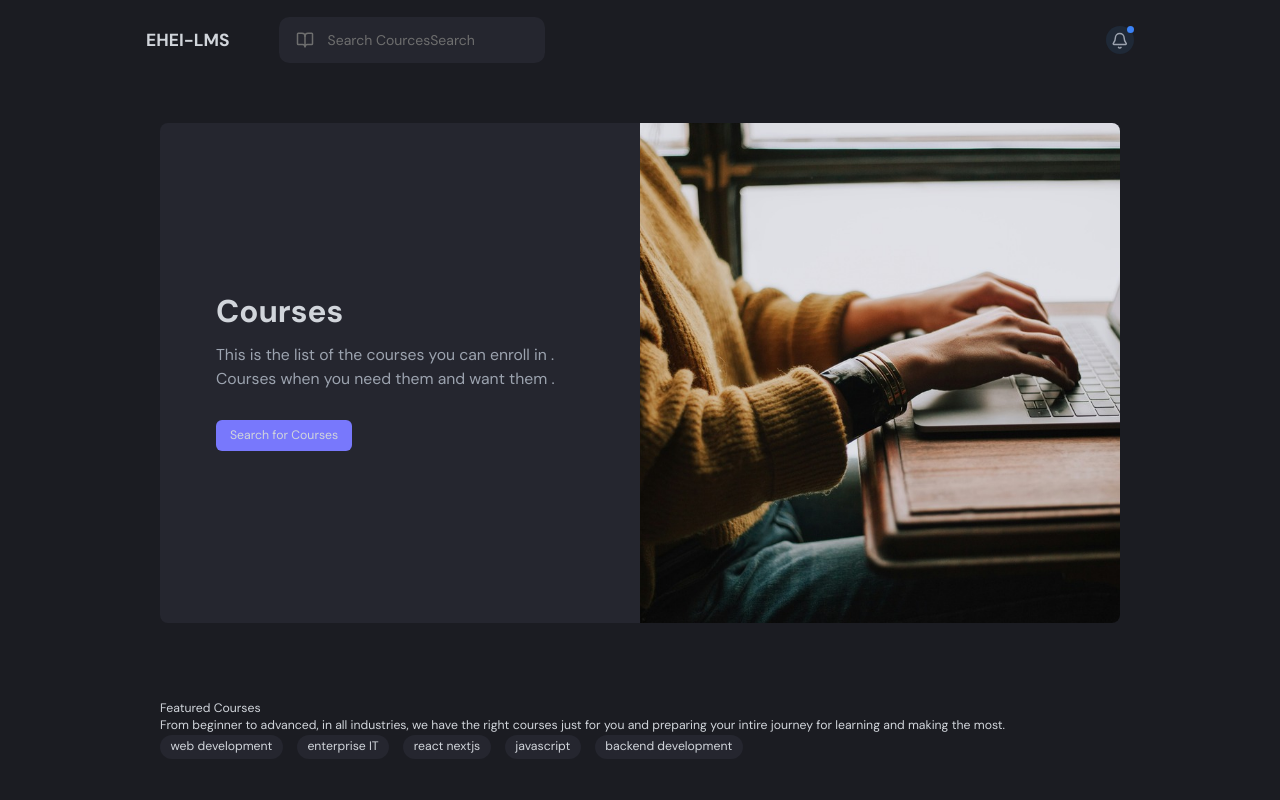
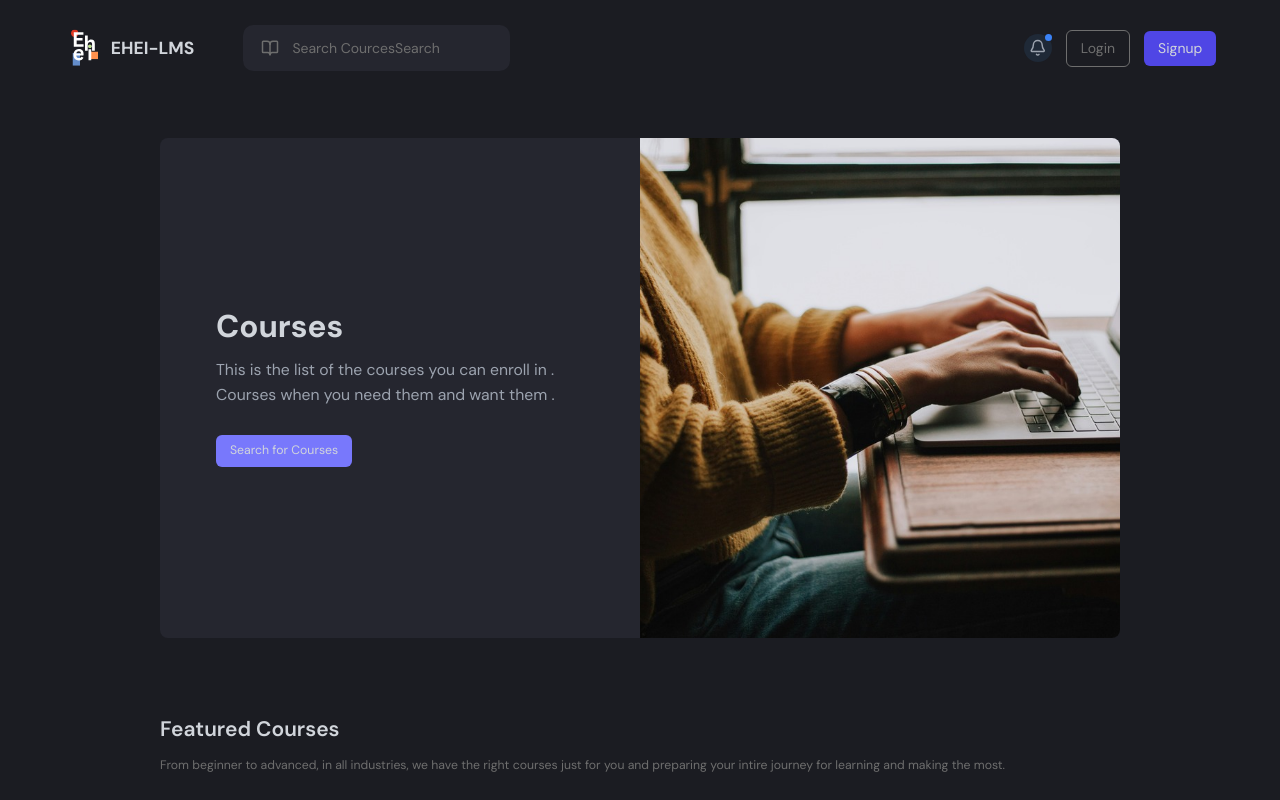
Before and after one commit to Berkail/LMS-PFA, a Next.js app in the folder front-end/: page / in a window 1280 px wide. Shown: the top 800 px of the page. Built offline with nearby package versions, Linux system fonts and the light colour scheme.

Commit message:
Add dashboard with sidebar; update landing page with logo and auth

```diff
--- /dev/null
+++ b/front-end/src/app/(dashboard)/layout.tsx
@@ -0,0 +1,27 @@
+"use client";
+
+import AppSidebar from "@/components/AppSidebar";
+import { Sidebar, SidebarProvider } from "@/components/ui/sidebar";
+import { cn } from "@/lib/utils";
+import { useParams } from "next/navigation";
+
+
+
+export default function DashboardLayout({ chidren }: { chidren: React.ReactNode }) {
+    const pathname = useParams();
+
+
+  return (
+    <SidebarProvider>
+    <div className="dashboard">
+        <AppSidebar />
+        <div className="dashboard__content">
+            <div className={cn("dashboard__main")} style={{height: "100vh"}}>
+
+                <main className="dashboard__body">{chidren}</main>
+            </div>
+        </div>
+    </div>
+    </SidebarProvider>
+  );
+}
--- /dev/null
+++ b/front-end/src/app/(dashboard)/student/profile/page.tsx
@@ -0,0 +1,9 @@
+import React from 'react'
+
+function StudentProfilePage() {
+  return (
+    <div>StudentProfilePage</div>
+  )
+}
+
+export default StudentProfilePage
--- /dev/null
+++ b/front-end/src/app/(dashboard)/teacher/profile/page.tsx
@@ -0,0 +1,9 @@
+import React from 'react'
+
+function TeacherProfilePage() {
+  return (
+    <div>TeacherProfilePage</div>
+  )
+}
+
+export default TeacherProfilePage
--- a/front-end/src/app/(nondashboard)/landing/page.tsx
+++ b/front-end/src/app/(nondashboard)/landing/page.tsx
@@ -47,7 +47,7 @@ const LoadingSkeleton = () => {
   );
 };
 
-  const currentImage = useCarousel ({ totalImages: 3 });
+const currentImage = useCarousel ({ totalImages: 3 });
 
   return (
       <motion.div
@@ -101,8 +101,8 @@ const LoadingSkeleton = () => {
           viewport={{ amount:0.3, once:true}}
           className="landing__featured"
           >
-          <h2 className="landing__featured__title">Featured Courses</h2>
-          <p className="landing__featured__description">
+          <h2 className="landing__featured-title">Featured Courses</h2>
+          <p className="landing__featured-description">
             From beginner to advanced, in all industries, we have the right courses just for you and preparing your intire journey for learning and making the most.
           </p>
 
--- a/front-end/src/app/globals.css
+++ b/front-end/src/app/globals.css
@@ -40,24 +40,24 @@ input[type="color"] {
 @layer base {
   :root {
     --background: 0 0% 100%;
-    --foreground: 222.2 84% 4.9%;
+    --foreground: 240 10% 3.9%;
     --card: 0 0% 100%;
-    --card-foreground: 222.2 84% 4.9%;
+    --card-foreground: 240 10% 3.9%;
     --popover: 0 0% 100%;
-    --popover-foreground: 222.2 84% 4.9%;
-    --primary: 221.2 83.2% 53.3%;
-    --primary-foreground: 210 40% 98%;
-    --secondary: 210 40% 96.1%;
-    --secondary-foreground: 222.2 47.4% 11.2%;
-    --muted: 210 40% 96.1%;
-    --muted-foreground: 215.4 16.3% 46.9%;
-    --accent: 210 40% 96.1%;
-    --accent-foreground: 222.2 47.4% 11.2%;
+    --popover-foreground: 240 10% 3.9%;
+    --primary: 240 5.9% 10%;
+    --primary-foreground: 0 0% 98%;
+    --secondary: 240 4.8% 95.9%;
+    --secondary-foreground: 240 5.9% 10%;
+    --muted: 240 4.8% 95.9%;
+    --muted-foreground: 240 3.8% 46.1%;
+    --accent: 240 4.8% 95.9%;
+    --accent-foreground: 240 5.9% 10%;
     --destructive: 0 84.2% 60.2%;
-    --destructive-foreground: 210 40% 98%;
-    --border: 214.3 31.8% 91.4%;
-    --input: 214.3 31.8% 91.4%;
-    --ring: 221.2 83.2% 53.3%;
+    --destructive-foreground: 0 0% 98%;
+    --border: 240 5.9% 90%;
+    --input: 240 5.9% 90%;
+    --ring: 240 5.9% 10%;
     --radius: 0.5rem;
     --chart-1: 12 76% 61%;
     --chart-2: 173 58% 39%;
@@ -67,25 +67,25 @@ input[type="color"] {
   }
 
   .dark {
-    --background: 222.2 84% 4.9%;
-    --foreground: 210 40% 98%;
-    --card: 222.2 84% 4.9%;
-    --card-foreground: 210 40% 98%;
-    --popover: 222.2 84% 4.9%;
-    --popover-foreground: 210 40% 98%;
-    --primary: 217.2 91.2% 59.8%;
-    --primary-foreground: 222.2 47.4% 11.2%;
-    --secondary: 217.2 32.6% 17.5%;
-    --secondary-foreground: 210 40% 98%;
-    --muted: 217.2 32.6% 17.5%;
-    --muted-foreground: 215 20.2% 65.1%;
-    --accent: 217.2 32.6% 17.5%;
-    --accent-foreground: 210 40% 98%;
+    --background: 240 10% 3.9%;
+    --foreground: 0 0% 98%;
+    --card: 240 10% 3.9%;
+    --card-foreground: 0 0% 98%;
+    --popover: 240 10% 3.9%;
+    --popover-foreground: 0 0% 98%;
+    --primary: 0 0% 98%;
+    --primary-foreground: 240 5.9% 10%;
+    --secondary: 240 3.7% 15.9%;
+    --secondary-foreground: 0 0% 98%;
+    --muted: 240 3.7% 15.9%;
+    --muted-foreground: 240 5% 64.9%;
+    --accent: 240 3.7% 15.9%;
+    --accent-foreground: 0 0% 98%;
     --destructive: 0 62.8% 30.6%;
-    --destructive-foreground: 210 40% 98%;
-    --border: 217.2 32.6% 17.5%;
-    --input: 217.2 32.6% 17.5%;
-    --ring: 224.3 76.3% 48%;
+    --destructive-foreground: 0 0% 98%;
+    --border: 240 3.7% 15.9%;
+    --input: 240 3.7% 15.9%;
+    --ring: 240 4.9% 83.9%;
     --chart-1: 220 70% 50%;
     --chart-2: 160 60% 45%;
     --chart-3: 30 80% 55%;
@@ -96,6 +96,7 @@ input[type="color"] {
 
 
 
+
 .bg-sidebar {
   @apply bg-customgreys-primarybg;
 }
@@ -1196,6 +1197,11 @@ input[type="color"] {
 }
 
 /* NonDashboard Navbar */
+
+.nondashboard-navbar__logo-wrapper {
+  @apply flex items-center gap-2;
+}
+
 .nondashboard-navbar {
   @apply w-full flex justify-center bg-customgreys-primarybg;
 }
--- /dev/null
+++ b/front-end/src/components/AppSidebar.tsx
@@ -0,0 +1,89 @@
+import { usePathname } from 'next/navigation';
+import Link from 'next/link'; // FIXED: Correct Link import
+import React from 'react';
+import {
+    Sidebar,
+  SidebarContent, SidebarHeader, SidebarMenu, SidebarMenuButton, SidebarMenuItem, useSidebar
+} from '@/components/ui/sidebar';
+import { BookOpen, ChartColumn, ClipboardPenLine, PanelLeft, Settings, User } from 'lucide-react';
+import Image from 'next/image';
+import { cn } from '@/lib/utils';
+
+const AppSidebar = () => {
+    const pathname = usePathname();
+    const { toggleSidebar } = useSidebar();
+
+    const navLinks = {
+        students: [
+            { icon: BookOpen, label: "Courses", href: '/student/courses' },
+            { icon: ClipboardPenLine, label: "Assignments", href: '/student/assignments' },
+            { icon: User, label: "Profile", href: '/student/profile' },
+            { icon: ChartColumn, label: "Progress", href: '/student/progress' },
+        ],
+        teacher: [
+            { icon: BookOpen, label: "Courses", href: '/teacher/courses' },
+            { icon: ClipboardPenLine, label: "Assignments", href: '/teacher/assignments' },
+            { icon: ChartColumn, label: "Profile", href: '/teacher/progress' },
+            { icon: Settings, label: "Settings", href: '/teacher/settings' },
+        ]
+    };
+
+    const currentNavLinks = navLinks['students'];
+
+    return (
+      <Sidebar
+        collapsible="icon" // FIXED: Changed to boolean
+        style={{ height: '100vh' }}
+        className="bg-customgreys-primarybg border-none shadow-lg"
+      >
+        <SidebarHeader>
+          <SidebarMenu className='app-sidebar__menu'>
+            <SidebarMenuItem>
+                <SidebarMenuButton
+                  size="lg"
+                  onClick={() => toggleSidebar()}
+                  className="group hover:bg-customgreys-secondarybg"
+                >
+                  <div className='app-sidebar__logo-container group'>
+                    <div className='app-sidebar__logo-wrapper'>
+                        <Image src='/logo.svg' alt='logo' width={25} height={20} className="app-sidebar__logo"/>
+                        <p className='app-sidebar__title'>Ehei LMS</p>
+                    </div>
+                    <PanelLeft className='app-sidebar__collapse-icon' />
+                  </div>
+                </SidebarMenuButton>
+            </SidebarMenuItem>
+          </SidebarMenu>
+        </SidebarHeader>
+        <SidebarContent>
+          <SidebarMenu className='app-sidebar__nav-menu'>
+            {currentNavLinks.map((link) => {
+                const isActive = pathname && pathname.startsWith(link.href); // FIXED: Ensure pathname exists
+                return (
+                  <SidebarMenuItem
+                    key={link.href}
+                    className={cn("app-sidebar__nav-item", isActive && "bg-gray-800")}
+                  >
+                    <SidebarMenuButton
+                      size="lg"
+                      asChild
+                      className={cn("app-sidebar__nav-button", !isActive && "text-customgreys-dirtyGrey")}
+                    >
+                      <Link href={link.href} className='app-sidebar__nav-link'>
+                        <link.icon className={isActive ? "text-white-50" : "text-gray-500"} />
+                        <span className={cn("app-sidebar__nav-text", isActive ? "text-white-50" : "text-gray-500")}>
+                          {link.label}
+                        </span>
+                      </Link>
+                    </SidebarMenuButton>
+                    {isActive && <div className='app-sidebar__active-indicator'></div>}
+                  </SidebarMenuItem>
+                );
+            })}
+          </SidebarMenu>
+        </SidebarContent>
+      </Sidebar>
+    );
+};
+
+export default AppSidebar;
--- a/front-end/src/components/Footer.tsx
+++ b/front-end/src/components/Footer.tsx
@@ -5,7 +5,7 @@ import Link from "next/link";
 const Footer = () => {
     return (
         <div className="footer">
-            <p>&copy; 2025 EDROH. ALL Rights Reserved.</p>
+            <p>&copy; 2025 EHEI. ALL Rights Reserved.</p>
             <div className="footer__link">
                 {["About", "Privacy Policy", "Licensing","Contact"].map((item) => (
                    <Link key={item}
--- a/front-end/src/components/NonDashboardNavBar.tsx
+++ b/front-end/src/components/NonDashboardNavBar.tsx
@@ -2,15 +2,20 @@
 import {Bell, BookOpen} from "lucide-react"
 import Link from 'next/link'
 import React from 'react'
+import { Button } from "./ui/button"
+import Image from "next/image"
 
 const NonDashboardNavBar = () => {
   return (
     <nav className="nondashboard-navbar">
         <div className="nondashboard-navbar__container">
            <div className="nondashboard-navbar__search">
+            <div className='nondashboard-navbar__logo-wrapper'>
+            <Image src='/logo.svg' alt='logo' width={25} height={20} className="app-sidebar__logo"/>
             <Link href="/" className="nondashboard-navbar__brand">
                 EHEI-LMS
             </Link>
+            </div>
             <div className='flex item-center gap-4'>
                 <div className='relative group'>
                     <Link href="/search" className="nondashboard-navbar__search-input">
@@ -28,6 +33,8 @@ const NonDashboardNavBar = () => {
                 <Bell className="nondashboard-navbar__notification-icon"></Bell>
             </button>
 
+                <Link href="/signin" className="nondashboard-navbar__auth-button--login">Login</Link>
+                <Link href="/signup" className="nondashboard-navbar__auth-button--signup">Signup</Link>
 
         </div>
     </nav>
```
Also changed, not shown: front-end/public/logo.svg.
